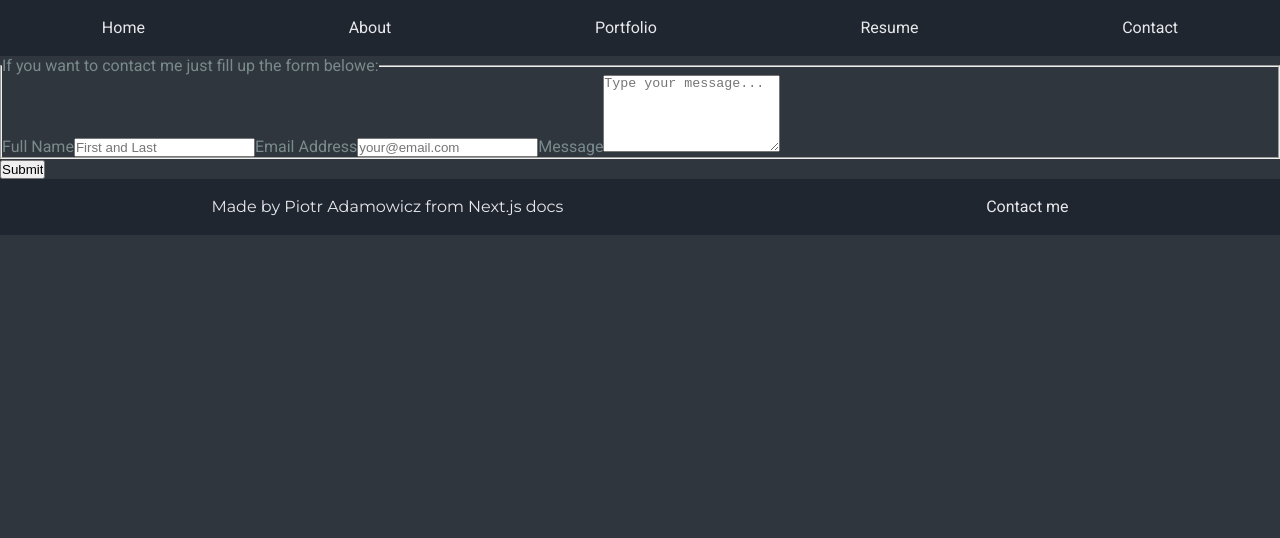
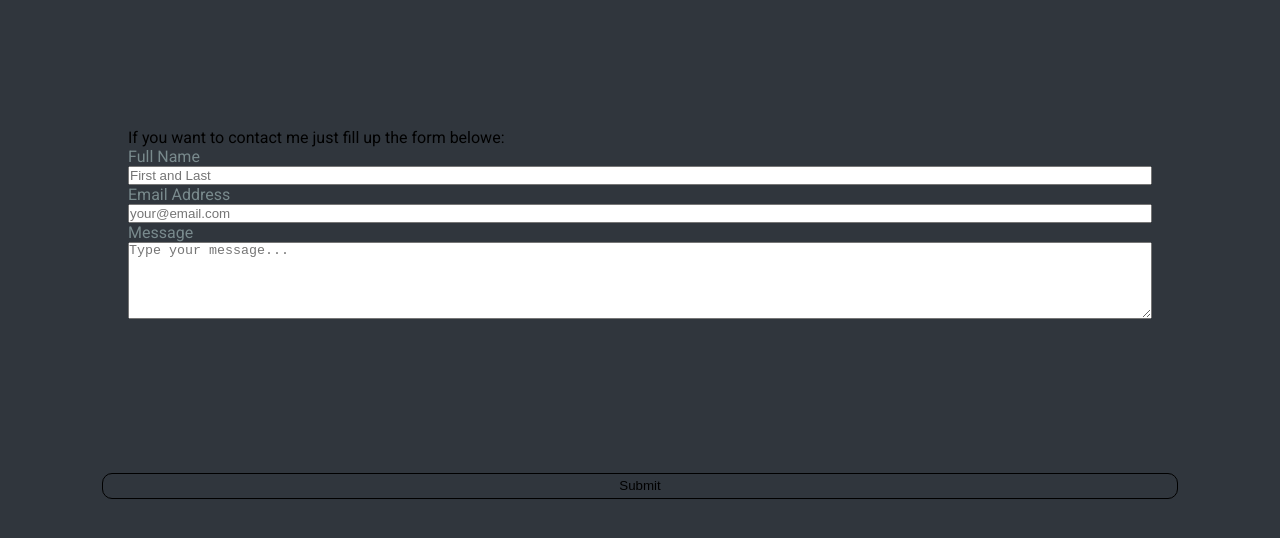
Before and after one commit to PiotrAdamowicz/nextJsBlog, a Next.js app: page /contact in a window 1280 px wide. Shown: the top 538 px of the page. Built offline with nearby package versions, Linux system fonts and the light colour scheme.

Commit message:
Color Pallete update

```diff
--- a/Utils/colors.js
+++ /dev/null
@@ -1,9 +0,0 @@
-/* This is my colors theme.
-parsing JSON into JS Object
-*/
-
-import pallet from "./colors.json";
-
-const colors = pallet;
-
-export default colors;
--- a/Utils/colors.json
+++ /dev/null
@@ -1,17 +0,0 @@
-{
-  "font": {
-    "tx": {
-      "fontLarge": "rgba(121, 138, 141, 1)",
-      "fontMedium": "#435058",
-      "fontSmall": "rgb(200, 201, 204)"
-    },
-    "fn": {
-      "navStandard": "rgba(231, 232, 235, 1)"
-    }
-  },
-  "main": "rgba(8, 15, 29, 1)",
-  "main_op": "rgba(8, 15, 29, 0.7)",
-  "main_op2": "rgba(8, 15, 29, 0.4)",
-
-  "background": "rgba(45, 58, 68, 1)"
-}
--- a/components/Contact.js
+++ b/components/Contact.js
@@ -1,5 +1,5 @@
 import { useForm } from "react-hook-form";
-import colors from "../Utils/colors";
+import styles from "../styles/contact-form.module.scss";
 
 const Contact = () => {
   const { register, handleSubmit } = useForm();
@@ -8,6 +8,7 @@ const Contact = () => {
   return (
     <>
       <form
+        className={styles.contact_form}
         onSubmit={handleSubmit(onSubmit)}
         id="fs-frm"
         name="simple-contact-htmlForm"
@@ -15,11 +16,13 @@ const Contact = () => {
         action="https://htmlFormspree.io/xwkrynje" // comentu/uncoment to hook up mailing service
         method="post"
       >
-        <fieldset id="fs-frm-inputs">
+        <fieldset className={styles.fieledset} id="fs-frm-inputs">
           <legend>
             If you want to contact me just fill up the form belowe:
           </legend>
-          <label htmlFor="full-name">Full Name</label>
+          <label className={styles.label} htmlFor="full-name">
+            Full Name
+          </label>
           <input
             ref={register}
             type="text"
@@ -28,7 +31,9 @@ const Contact = () => {
             placeholder="First and Last"
             required=""
           />
-          <label htmlFor="email-address">Email Address</label>
+          <label className={styles.label} htmlFor="email-address">
+            Email Address
+          </label>
           <input
             ref={register}
             type="email"
@@ -37,7 +42,9 @@ const Contact = () => {
             placeholder="your@email.com"
             required=""
           />
-          <label htmlFor="message">Message</label>
+          <label className={styles.label} htmlFor="message">
+            Message
+          </label>
           <textarea
             ref={register}
             rows="5"
@@ -53,7 +60,11 @@ const Contact = () => {
             value="Contact htmlForm Submission"
           />
         </fieldset>
-        <input className="submitBtn" type="submit" value="Submit" />
+        <input
+          className={`submitBtn ${styles.submitBtn}`}
+          type="submit"
+          value="Submit"
+        />
       </form>
       <style jsx>{``}</style>
     </>
--- a/pages/contact.js
+++ b/pages/contact.js
@@ -1,12 +1,9 @@
-import Layout from "../components/layout";
 import Contact from "../components/Contact";
 
 const contact = () => {
   return (
     <>
-      <Layout>
-        <Contact></Contact>
-      </Layout>
+      <Contact></Contact>
       <style jsx>{``}</style>
     </>
   );
--- /dev/null
+++ b/styles/contact-form.module.scss
@@ -0,0 +1,23 @@
+@import "./variables.scss";
+
+.contact_form {
+  display: flex;
+  flex-direction: column;
+  justify-content: center;
+  .fieledset {
+    display: flex;
+    flex-direction: column;
+    border: none;
+    margin: 10%;
+  }
+  .submitBtn {
+    background-color: transparent;
+    margin: 2% 8%;
+    padding: 0.3rem 1rem;
+    border: 1px solid black;
+    border-radius: 10px;
+  }
+  .label {
+    color: $tx-l;
+  }
+}
--- a/styles/variables.scss
+++ b/styles/variables.scss
@@ -3,3 +3,12 @@ $margin-bottom-10: 10%;
 $margin-bottom-8: 8%;
 $margin-bottom-5: 5%;
 $margin-bottom-2: 2%;
+
+//Color Pallet
+$tx-s: rgb(200, 201, 204);
+$tx-m: #435058;
+$tx-l: rgba(121, 138, 141, 1);
+$bg: rgba(8, 15, 29, 1);
+$bg-op4rgba: (8, 15, 29, 0.4);
+$bg-op7rgba: (8, 15, 29, 0.7);
+$bg-light: rgba(45, 58, 68, 1);
```
